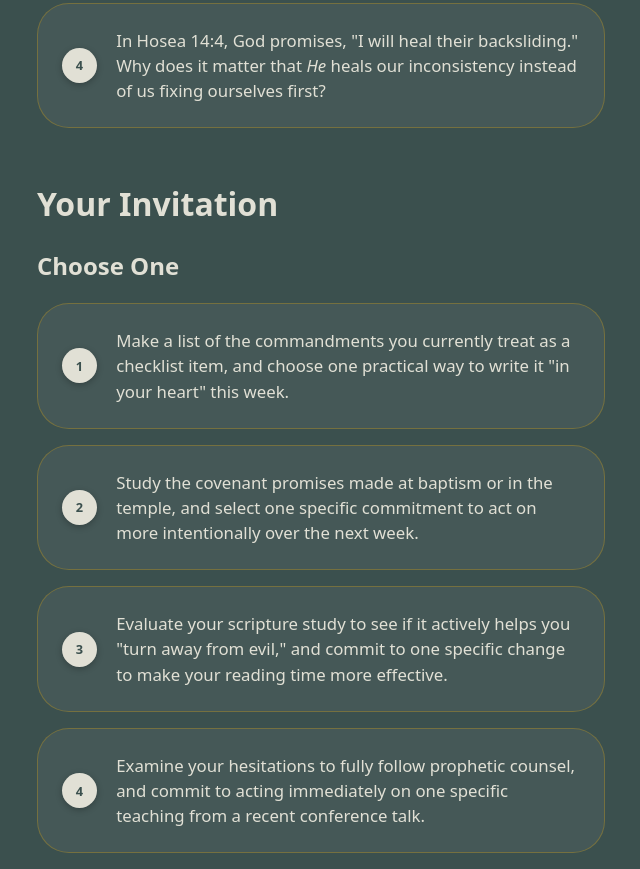
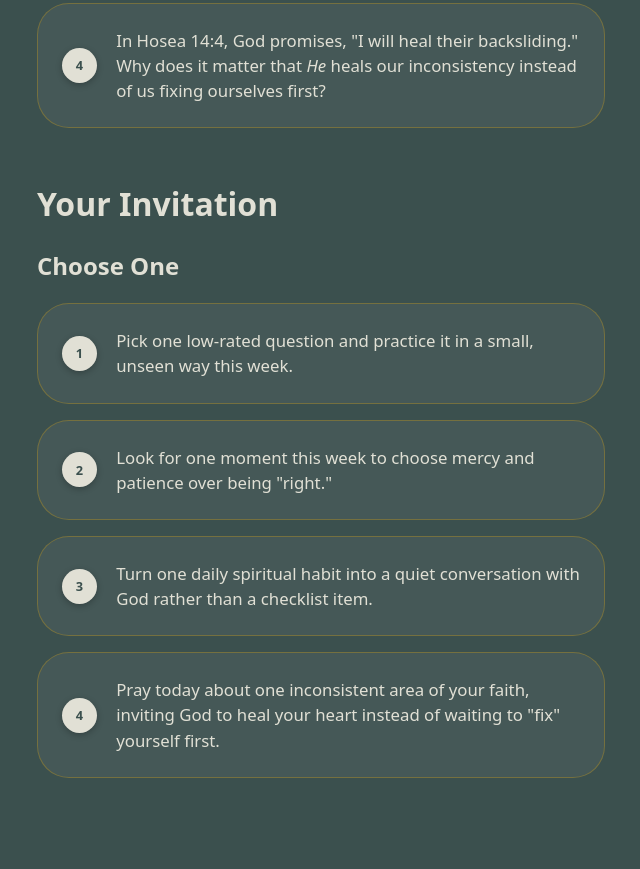
Before and after one commit to dallinnd/23rdSundaySchool, a plain HTML site: page lesson1122.html in a window 1280 px wide. Shown: the part 4403-5272 px from the top of the page, without its empty margins (319-959 px from the left). After the commit the page ends 5197 px from the top, so only its background shows below. Drawn offline with Linux system fonts and the light colour scheme.

Commit message:
Update lesson1122.html

```diff
--- a/lesson1122.html
+++ b/lesson1122.html
@@ -250,25 +250,23 @@
 
         <div class="discussion-tile">
             <div class="question-badge">1</div>
-            <p class="question-text">Make a list of the commandments you currently treat as a checklist item, and choose one practical way to write it "in your heart" this week.</p>
+            <p class="question-text">Pick one low-rated question and practice it in a small, unseen way this week.</p>
         </div>
 
         <div class="discussion-tile">
             <div class="question-badge">2</div>
-            <p class="question-text">Study the covenant promises made at baptism or in the temple, and select one specific commitment to act on more intentionally over the next week.</p>
+            <p class="question-text">Look for one moment this week to choose mercy and patience over being "right."</p>
         </div>
 
         <div class="discussion-tile">
             <div class="question-badge">3</div>
-            <p class="question-text">Evaluate your scripture study to see if it actively helps you "turn away from evil," and commit to one specific change to make your reading time more effective.</p>
+            <p class="question-text">Turn one daily spiritual habit into a quiet conversation with God rather than a checklist item.</p>
         </div>
 
         <div class="discussion-tile">
             <div class="question-badge">4</div>
-            <p class="question-text">Examine your hesitations to fully follow prophetic counsel, and commit to acting immediately on one specific teaching from a recent conference talk.</p>
+            <p class="question-text">Pray today about one inconsistent area of your faith, inviting God to heal your heart instead of waiting to "fix" yourself first.</p>
         </div>
-
-
     </main>
     <script src="app.js"></script>
 </body>
```
